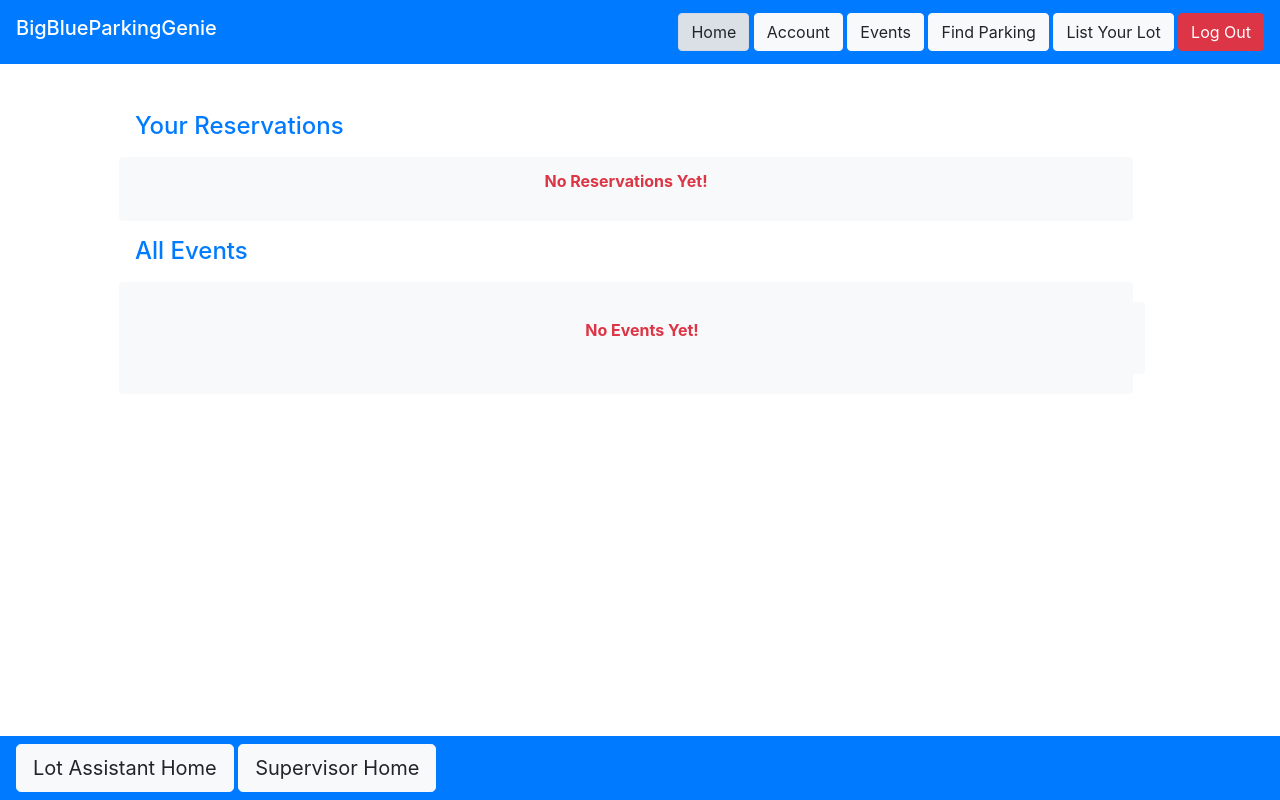
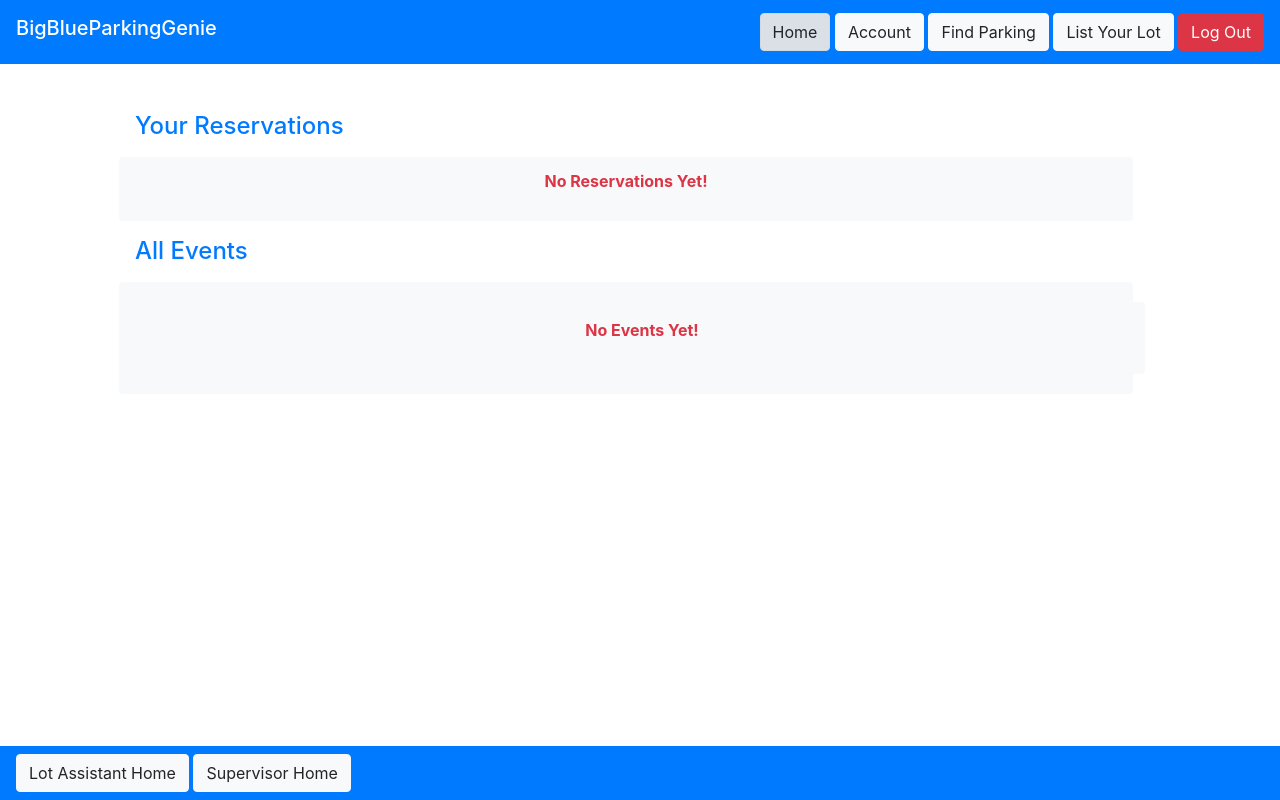
Before and after one commit to alexanderthurston/group-7, a Django app: page /parkingapp/index in a window 1280 px wide. Run offline with Django 3.2, Linux system fonts and the light colour scheme; the visitor is signed in with stand-in values (Sample User, id 1); data that the repository does not hold is empty.

Commit message:
UI Tuneup

```diff
--- a/source/parkingapp/templates/parkingapp/account_info.html
+++ b/source/parkingapp/templates/parkingapp/account_info.html
@@ -14,7 +14,6 @@
                 <span> <!--- Directory --->
                     <a href="{% url 'parkingapp:index' %}"><button type="button" class="btn btn-light">Home</button></a>
                     <a href="{% url 'parkingapp:account-info' %}"><button type="button" class="btn btn-light active">Account</button></a>
-                    <a href="{% url 'parkingapp:events' %}"><button type="button" class="btn btn-light">Events</button></a>
                     <a href="{% url 'parkingapp:reserve-spot' %}"><button type="button" class="btn btn-light">Find Parking</button></a>
                     <a href="{% url 'parkingapp:manage-lot' %}"><button type="button" class="btn btn-light">List Your Lot</button></a>
                     <a href="{% url 'parkingapp:sign-out'%}"><button type="button" class="btn btn-danger">Log Out</button></a>
@@ -56,8 +55,8 @@
         <nav class="navbar fixed-bottom navbar-dark bg-primary" role="navigation">
             <div> <!--- Functionality for Lot Owners, Attendants, Supervisors --->
                 <span>
-                    <a href="{% url 'parkingapp:lot-attendant-home' %}"><button type="button" class="btn btn-light btn-lg">Lot Assistant Home</button></a>
-                    <a href="{% url 'parkingapp:supervisor-home' %}"><button type="button" class="btn btn-light btn-lg">Supervisor Home</button></a>
+                    <a href="{% url 'parkingapp:lot-attendant-home' %}"><button type="button" class="btn btn-light">Lot Assistant Home</button></a>
+                    <a href="{% url 'parkingapp:supervisor-home' %}"><button type="button" class="btn btn-light">Supervisor Home</button></a>
                 </span>
             </div>
         </nav>
--- a/source/parkingapp/templates/parkingapp/index.html
+++ b/source/parkingapp/templates/parkingapp/index.html
@@ -13,7 +13,6 @@
             <span> <!--- Directory --->
                 <a href="{% url 'parkingapp:index' %}"><button type="button" class="btn btn-light active">Home</button></a>
                 <a href="{% url 'parkingapp:account-info' %}"><button type="button" class="btn btn-light">Account</button></a>
-                <a href="{% url 'parkingapp:events' %}"><button type="button" class="btn btn-light">Events</button></a>
                 <a href="{% url 'parkingapp:reserve-spot' %}"><button type="button" class="btn btn-light">Find Parking</button></a>
                 <a href="{% url 'parkingapp:manage-lot' %}"><button type="button" class="btn btn-light">List Your Lot</button></a>
                 <a href="{% url 'parkingapp:sign-out'%}"><button type="button" class="btn btn-danger">Log Out</button></a>
@@ -62,8 +61,8 @@
     <nav class="navbar fixed-bottom navbar-dark bg-primary" role="navigation">
         <div> <!--- Functionality for Lot Owners, Attendants, Supervisors --->
             <span>
-                <a href="{% url 'parkingapp:lot-attendant-home' %}"><button type="button" class="btn btn-light btn-lg">Lot Assistant Home</button></a>
-                <a href="{% url 'parkingapp:supervisor-home' %}"><button type="button" class="btn btn-light btn-lg">Supervisor Home</button></a>
+                <a href="{% url 'parkingapp:lot-attendant-home' %}"><button type="button" class="btn btn-light">Lot Assistant Home</button></a>
+                <a href="{% url 'parkingapp:supervisor-home' %}"><button type="button" class="btn btn-light">Supervisor Home</button></a>
             </span>
         </div>
     </nav>
--- a/source/parkingapp/templates/parkingapp/lot_attendant_home.html
+++ b/source/parkingapp/templates/parkingapp/lot_attendant_home.html
@@ -12,7 +12,6 @@
             <span> <!--- Directory --->
                 <a href="{% url 'parkingapp:index' %}"><button type="button" class="btn btn-light">Home</button></a>
                 <a href="{% url 'parkingapp:account-info' %}"><button type="button" class="btn btn-light">Account</button></a>
-                <a href="{% url 'parkingapp:events' %}"><button type="button" class="btn btn-light">Events</button></a>
                 <a href="{% url 'parkingapp:reserve-spot' %}"><button type="button" class="btn btn-light">Find Parking</button></a>
                 <a href="{% url 'parkingapp:manage-lot' %}"><button type="button" class="btn btn-light">List Your Lot</button></a>
                 <a href="{% url 'parkingapp:sign-out'%}"><button type="button" class="btn btn-danger">Log Out</button></a>
@@ -36,8 +35,8 @@
     <nav class="navbar fixed-bottom navbar-light bg-primary" role="navigation">
         <div> <!--- Functionality for Lot Owners, Attendants, Supervisors --->
             <span>
-                <a href="{% url 'parkingapp:lot-attendant-home' %}"><button type="button" class="btn btn-light btn-lg active">Lot Assistant Home</button></a>
-                <a href="{% url 'parkingapp:supervisor-home' %}"><button type="button" class="btn btn-light btn-lg">Supervisor Home</button></a>
+                <a href="{% url 'parkingapp:lot-attendant-home' %}"><button type="button" class="btn btn-light active">Lot Assistant Home</button></a>
+                <a href="{% url 'parkingapp:supervisor-home' %}"><button type="button" class="btn btn-light">Supervisor Home</button></a>
             </span>
         </div>
     </nav>
--- a/source/parkingapp/templates/parkingapp/manage_lot.html
+++ b/source/parkingapp/templates/parkingapp/manage_lot.html
@@ -14,7 +14,6 @@
             <span> <!--- Directory --->
                 <a href="{% url 'parkingapp:index' %}"><button type="button" class="btn btn-light">Home</button></a>
                 <a href="{% url 'parkingapp:account-info' %}"><button type="button" class="btn btn-light">Account</button></a>
-                <a href="{% url 'parkingapp:events' %}"><button type="button" class="btn btn-light">Events</button></a>
                 <a href="{% url 'parkingapp:reserve-spot' %}"><button type="button" class="btn btn-light">Find Parking</button></a>
                 <a href="{% url 'parkingapp:manage-lot' %}"><button type="button" class="btn btn-light">List Your Lot</button></a>
                 <a href="{% url 'parkingapp:sign-out'%}"><button type="button" class="btn btn-danger">Log Out</button></a>
@@ -106,8 +105,8 @@
  <nav class="navbar fixed-bottom navbar-dark justicy-content-right bg-primary" role="navigation" style="z-index: -1;">
             <div> <!--- Functionality for Lot Owners, Attendants, Supervisors --->
                 <span>
-                    <a href="{% url 'parkingapp:lot-attendant-home' %}"><button type="button" class="btn btn-light btn-sm">Lot Assistant Home</button></a>
-                    <a href="{% url 'parkingapp:supervisor-home' %}"><button type="button" class="btn btn-light btn-sm">Supervisor Home</button></a>
+                    <a href="{% url 'parkingapp:lot-attendant-home' %}"><button type="button" class="btn btn-light">Lot Assistant Home</button></a>
+                    <a href="{% url 'parkingapp:supervisor-home' %}"><button type="button" class="btn btn-light">Supervisor Home</button></a>
                 </span>
             </div>
     </nav>
--- a/source/parkingapp/templates/parkingapp/new_lot.html
+++ b/source/parkingapp/templates/parkingapp/new_lot.html
@@ -2,11 +2,12 @@
 <html lang="en">
 <head>
     <meta charset="UTF-8">
-    <title>Title</title>
+    <title>List Your Lot</title>
+    <link rel="stylesheet" href="https://cdn.jsdelivr.net/npm/bootstrap@4.5.3/dist/css/bootstrap.min.css" integrity="sha384-TX8t27EcRE3e/ihU7zmQxVncDAy5uIKz4rEkgIXeMed4M0jlfIDPvg6uqKI2xXr2" crossorigin="anonymous">
 </head>
 <body class="bg-primary">
     <div id="list-lot">
-        <h1 class="text-center text-light p-5">Create Your Account</h1>
+        <h1 class="text-center text-light p-5">List Your Lot</h1>
 
         <div class="container m-auto">
             <div class="rounded bg-light row justify-content-center  p-3">
--- a/source/parkingapp/templates/parkingapp/reserve_spot.html
+++ b/source/parkingapp/templates/parkingapp/reserve_spot.html
@@ -14,7 +14,6 @@
                 <span> <!--- Directory --->
                     <a href="{% url 'parkingapp:index' %}"><button type="button" class="btn btn-light">Home</button></a>
                     <a href="{% url 'parkingapp:account-info' %}"><button type="button" class="btn btn-light">Account</button></a>
-                    <a href="{% url 'parkingapp:events' %}"><button type="button" class="btn btn-light">Events</button></a>
                     <a href="{% url 'parkingapp:reserve-spot' %}"><button type="button" class="btn btn-light active">Find Parking</button></a>
                     <a href="{% url 'parkingapp:manage-lot' %}"><button type="button" class="btn btn-light">List Your Lot</button></a>
                     <a href="{% url 'parkingapp:sign-out'%}"><button type="button" class="btn btn-danger">Log Out</button></a>
@@ -68,8 +67,8 @@
     <nav class="navbar fixed-bottom navbar-dark bg-primary" role="navigation">
         <div> <!--- Functionality for Lot Owners, Attendants, Supervisors --->
             <span>
-                <a href="{% url 'parkingapp:lot-attendant-home' %}"><button type="button" class="btn btn-light btn-lg">Lot Assistant Home</button></a>
-                <a href="{% url 'parkingapp:supervisor-home' %}"><button type="button" class="btn btn-light btn-lg">Supervisor Home</button></a>
+                <a href="{% url 'parkingapp:lot-attendant-home' %}"><button type="button" class="btn btn-light">Lot Assistant Home</button></a>
+                <a href="{% url 'parkingapp:supervisor-home' %}"><button type="button" class="btn btn-light">Supervisor Home</button></a>
             </span>
         </div>
     </nav>
--- a/source/parkingapp/templates/parkingapp/supervisor_home.html
+++ b/source/parkingapp/templates/parkingapp/supervisor_home.html
@@ -14,7 +14,6 @@
                 <span> <!--- Directory --->
                     <a href="{% url 'parkingapp:index' %}"><button type="button" class="btn btn-light">Home</button></a>
                     <a href="{% url 'parkingapp:account-info' %}"><button type="button" class="btn btn-light">Account</button></a>
-                    <a href="{% url 'parkingapp:events' %}"><button type="button" class="btn btn-light">Events</button></a>
                     <a href="{% url 'parkingapp:reserve-spot' %}"><button type="button" class="btn btn-light">Find Parking</button></a>
                     <a href="{% url 'parkingapp:manage-lot' %}"><button type="button" class="btn btn-light">List Your Lot</button></a>
                     <a href="{% url 'parkingapp:sign-out'%}"><button type="button" class="btn btn-danger">Log Out</button></a>
@@ -61,8 +60,8 @@
         <nav class="navbar fixed-bottom navbar-dark bg-primary" role="navigation">
             <div> <!--- Functionality for Lot Owners, Attendants, Supervisors --->
                 <span>
-                    <a href="{% url 'parkingapp:lot-attendant-home' %}"><button type="button" class="btn btn-light btn-lg">Lot Assistant Home</button></a>
-                    <a href="{% url 'parkingapp:supervisor-home' %}"><button type="button" class="btn btn-light btn-lg active">Supervisor Home</button></a>
+                    <a href="{% url 'parkingapp:lot-attendant-home' %}"><button type="button" class="btn btn-light">Lot Assistant Home</button></a>
+                    <a href="{% url 'parkingapp:supervisor-home' %}"><button type="button" class="btn btn-light active">Supervisor Home</button></a>
                 </span>
             </div>
         </nav>
```
